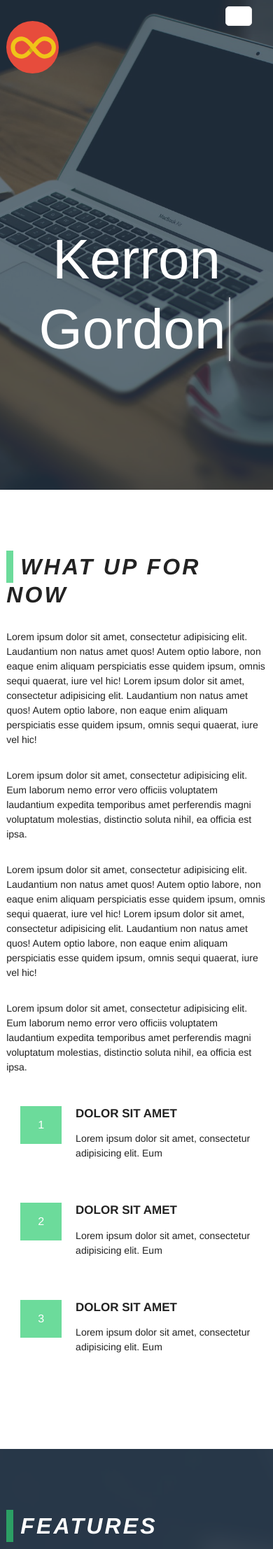
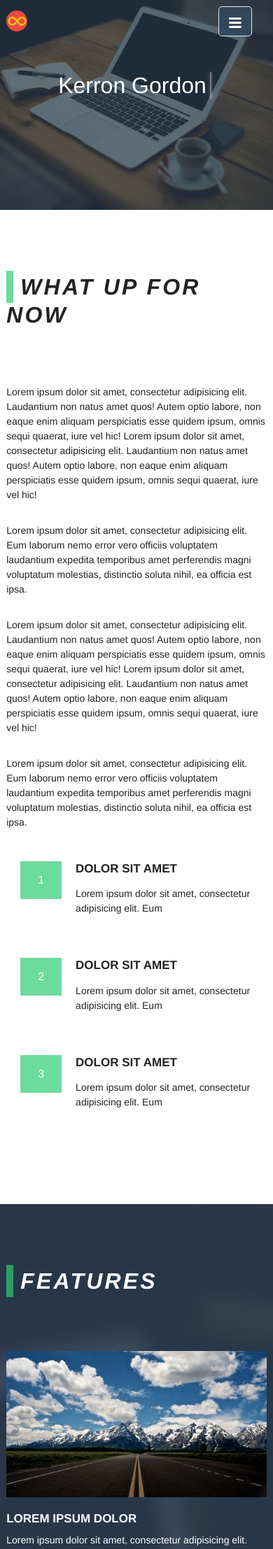
Before and after one commit to kerrongordon/kerrrongordon-jekyll-old, a Jekyll site: the page built from index.html, in a window 390 px wide. Shown: the top 2214 px of the page at 70% size. Built offline with Jekyll 4.4.1, drawn with Linux system fonts in a browser that asks for light colours.

Commit message:
update mobile menu

```diff
--- a/_includes/header.html
+++ b/_includes/header.html
@@ -6,7 +6,13 @@
 
     <nav class="site-nav">
       <a href="#" class="menu-icon">
-        <svg viewBox="0 0 18 15">|||</a>
+        <svg viewBox="0 0 18 15">
+          <svg viewBox="0 0 18 15">
+          <path fill="#424242" d="M18,1.484c0,0.82-0.665,1.484-1.484,1.484H1.484C0.665,2.969,0,2.304,0,1.484l0,0C0,0.665,0.665,0,1.484,0 h15.031C17.335,0,18,0.665,18,1.484L18,1.484z"/>
+          <path fill="#424242" d="M18,7.516C18,8.335,17.335,9,16.516,9H1.484C0.665,9,0,8.335,0,7.516l0,0c0-0.82,0.665-1.484,1.484-1.484 h15.031C17.335,6.031,18,6.696,18,7.516L18,7.516z"/>
+          <path fill="#424242" d="M18,13.516C18,14.335,17.335,15,16.516,15H1.484C0.665,15,0,14.335,0,13.516l0,0 c0-0.82,0.665-1.484,1.484-1.484h15.031C17.335,12.031,18,12.696,18,13.516L18,13.516z"/>
+        </svg>
+        </a>
 
       <div class="trigger">
         <a class="page-link active" href="{{ site.baseurl }}/">Home</a>
--- a/_sass/_home.scss
+++ b/_sass/_home.scss
@@ -19,6 +19,14 @@
 
 	.header-line {
 		line-height: 35em;
+
+		@include media($laptop) {
+			line-height: 15em;
+		}
+
+		@include media($mobile) {
+			line-height: 5em;
+		}
 	}
 
 	.site-name {
@@ -41,16 +49,23 @@
 				}
 			}
 
-		//&:after {
-			//content: "";
-			//display: block;
-			//border: solid 1px $header-color;
-			//box-shadow: 0px 15px 0px -10px, 0px -15px 0px -10px;
-			//height: 100px;
-			//margin: -100px;
-		//}
+		@include media($laptop) {
+			font-size: 3rem;
+		}
+
+		@include media($mobile) {
+			font-size: 2rem;
+		}
 
 		}
+	}
+
+	@include media($laptop) {
+		height: 500px;
+	}
+
+	@include media($mobile) {
+		height: 300px;
 	}
 
 
@@ -66,6 +81,14 @@
 	height: 700px;
     text-align: center;
     color: $header-color;
+
+    @include media($laptop) {
+		height: 500px;
+	}
+
+	@include media($mobile) {
+		height: 300px;
+	}
 }
 
 }
@@ -391,6 +414,7 @@
 	text-rendering: auto;
 	letter-spacing: 0.1em;
 	text-align: left;
+	margin-bottom: 2.5em;
 
 	&:before {
 		content: "";
@@ -457,6 +481,7 @@ button:hover, input[type="submit"]:hover {
 
 section {
 	overflow: hidden;
+	@include transition ( all 0.5s ease-in-out );
 }
 
 @include keyframes( scaleOut ) {from {@include transform(scale( 0 ));} to {@include transform(scale( 100% ));}}
--- a/_sass/_layout.scss
+++ b/_sass/_layout.scss
@@ -1,3 +1,7 @@
+$mobile: new-breakpoint(max-width 538px 12);
+$laptop: new-breakpoint(max-width 900px 12);
+$large: new-breakpoint(max-width 1200px 12);
+
 /**
  * Site header
  */
@@ -22,6 +26,15 @@
     &,
     &:visited {
         color: $header-color;
+    }
+
+    @include media($laptop) {
+        width: 50px;
+        margin-top: -20px;
+        }
+
+    @include media($mobile) {
+        width: 30px;
     }
 }
 
@@ -85,14 +98,15 @@
 
         }
 
-    @include media-query($on-laptop) {
+    @include media($laptop) {
         position: absolute;
         top: 9px;
         right: 30px;
-        background-color: $background-color;
+        background-color: rgba($wet-asphalt, 0.9);
         border: 1px solid $grey-color-light;
         border-radius: 5px;
         text-align: right;
+        padding: 5px 5px 10px;
 
         .menu-icon {
             display: block;
@@ -102,13 +116,14 @@
             line-height: 0;
             padding-top: 10px;
             text-align: center;
+            @include transition ( all 0.3s ease-in-out );
 
             > svg {
                 width: 18px;
                 height: 15px;
 
                 path {
-                    fill: $grey-color-dark;
+                    fill: $header-color;
                 }
             }
         }
@@ -121,6 +136,7 @@
         &:hover .trigger {
             display: block;
             padding-bottom: 5px;
+            @include animation( scaleOut 0.2s ease-in );
         }
 
         .page-link {
@@ -227,7 +243,3 @@
         }
     }
 }
-
-$mobile: new-breakpoint(max-width 538px 12);
-$laptop: new-breakpoint(max-width 900px 12);
-$large: new-breakpoint(max-width 1200px 12);
--- a/css/main.scss
+++ b/css/main.scss
@@ -53,6 +53,9 @@ $silver: 		#bdc3c7;
 $asbestos: 		#7f8c8d;
 
 
+
+
+
 // Using media queries with like this:
 // @include media-query($palm) {
 //     .wrapper {
```
Also changed, not shown: 5 other files.
